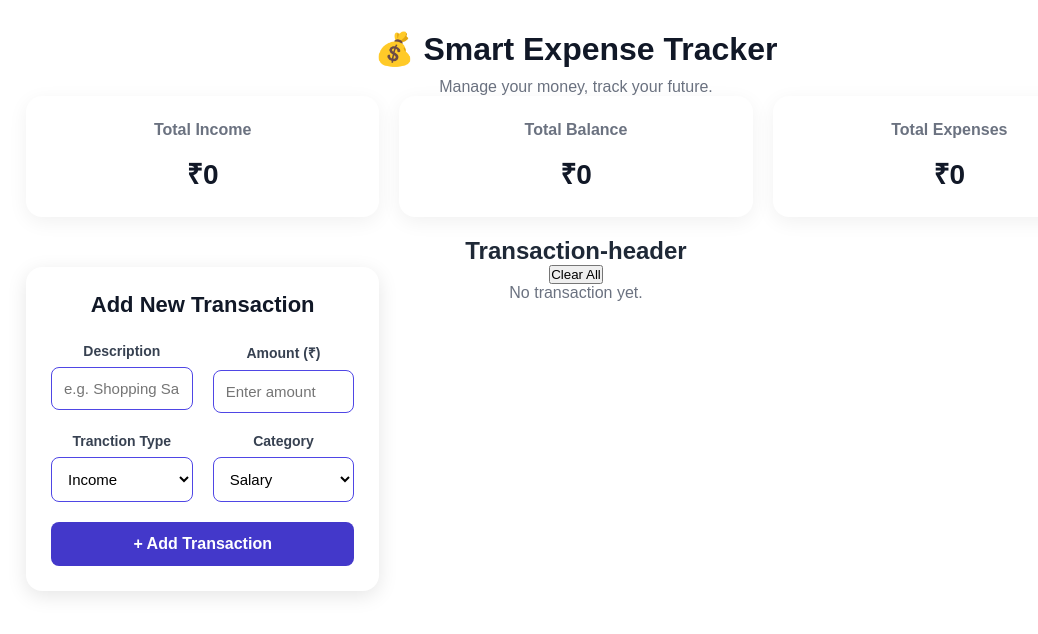
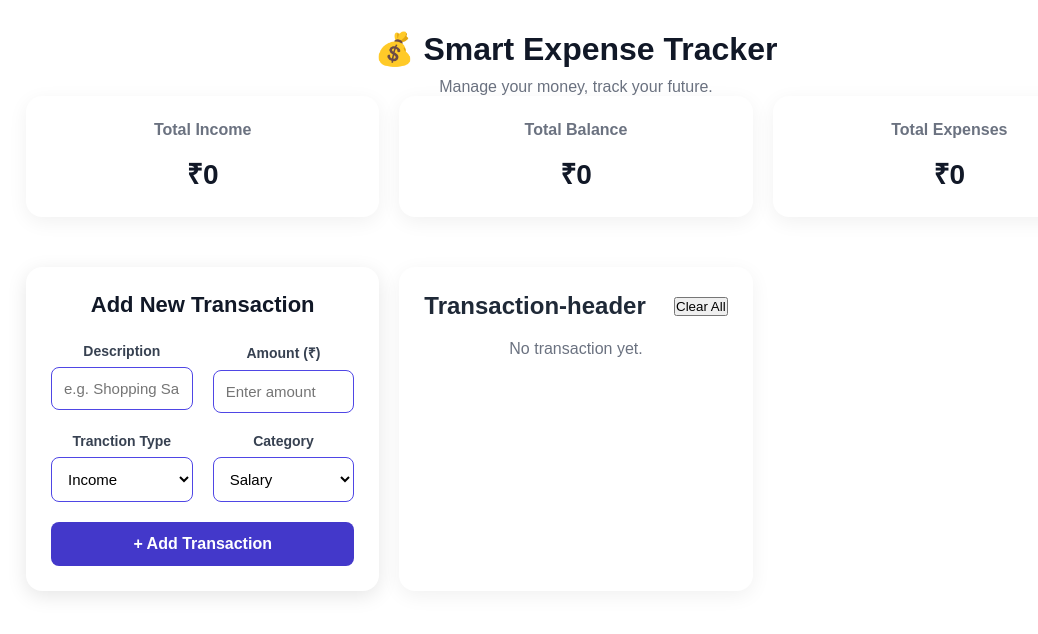
Before and after one commit to yamunakumari890/Smart-Expense-Tracker, a plain HTML site: page index.html in a window 1280 px wide. Shown: the whole page, without its empty margins (64-1102 px from the left). Drawn offline with Linux system fonts and the light colour scheme.

Commit message:
Add Transaction History Design

```diff
--- a/style.css
+++ b/style.css
@@ -175,3 +175,18 @@ gap: 8px;
     padding: 12px;
   }
 }
+
+.history-section{
+  background: white;
+  padding: 25px;
+  margin-top: 30px;
+  border-radius: 16px;
+  box-shadow: 0 5px 20px rgba(0,0,0,0.06);
+}
+
+.history-header{
+  display: flex;
+  justify-content: space-between;
+  align-items: center;
+  margin-bottom: 20px;
+}
```
